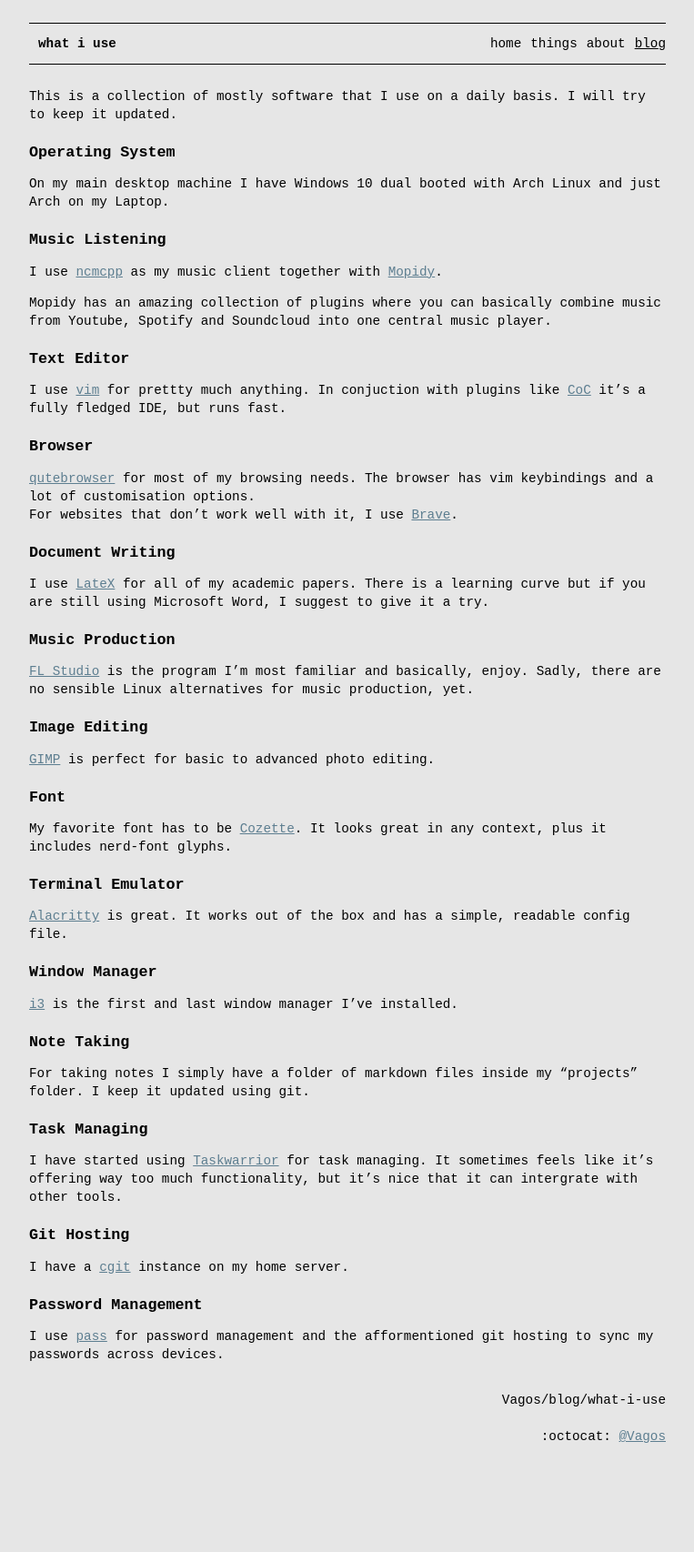
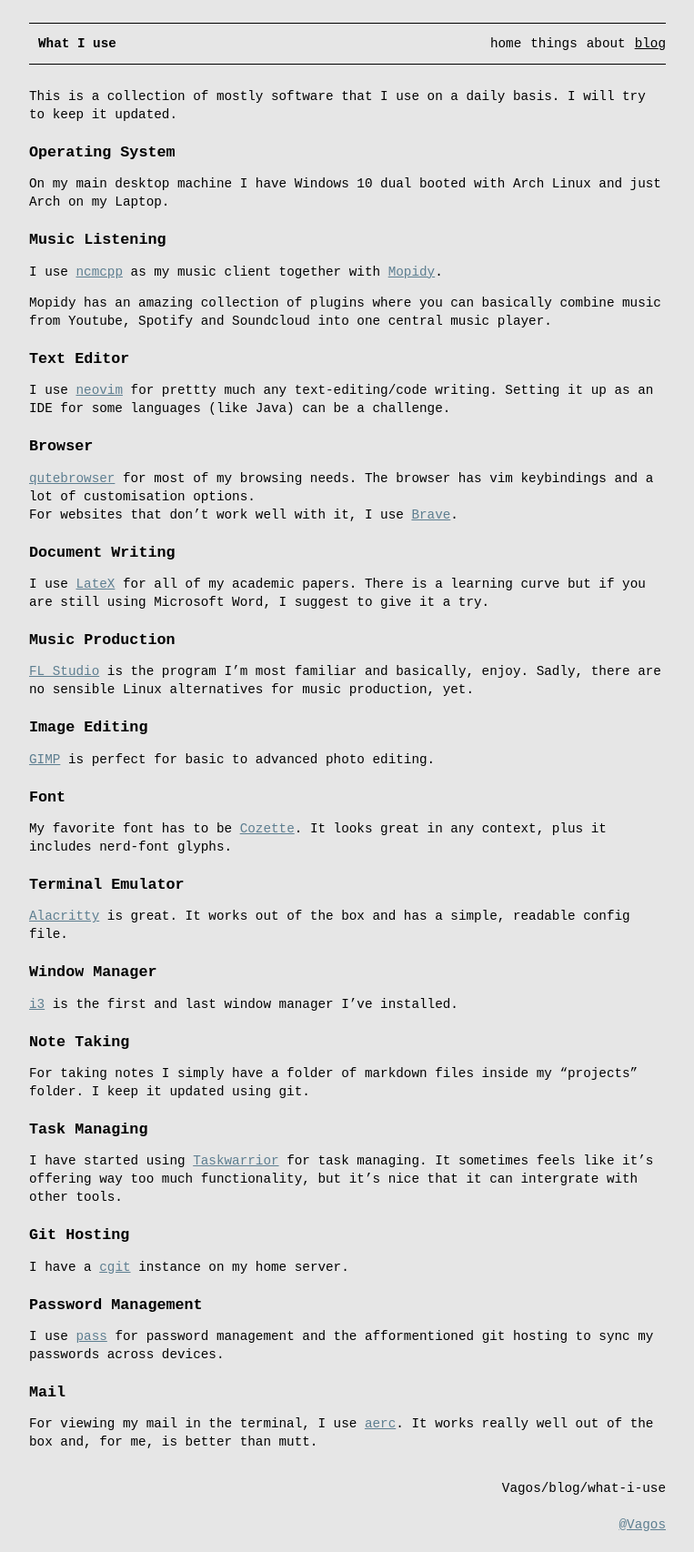
Before and after one commit to vagos/vagos.github.io, a Jekyll site: the page built from _blog/what-i-use.md, in a window 1280 px wide. Shown: the whole page at 91% size, without its empty margins (258-1021 px from the left). Built offline with Jekyll 4.4.1, drawn with Linux system fonts in a browser that asks for light colours; before the commit the page ends 1609 px from its top, so only the background shows below that.

Commit message:
fixed footer bug and added more what i use

```diff
--- a/_blog/what-i-use.md
+++ b/_blog/what-i-use.md
@@ -1,7 +1,7 @@
 ---
 layout: post
-title:  "what i use"
-description: what i use
+title:  "What I use"
+description: "What I use"
 date: 2023-03-06
 ---
 
@@ -19,7 +19,7 @@
 
 ### Text Editor
 
-I use [vim](https://github.com/vim/vim) for prettty much anything. In conjuction with plugins like [CoC](https://github.com/neoclide/coc.nvim) it's a fully fledged IDE, but runs fast.
+I use [neovim](https://neovim.io/) for prettty much any text-editing/code writing. Setting it up as an IDE for some languages (like Java) can be a challenge.
 
 ### Browser
 
@@ -65,3 +65,7 @@
 ### Password Management
 
 I use [pass](https://www.passwordstore.org/) for password management and the afformentioned git hosting to sync my passwords across devices.
+
+### Mail
+
+For viewing my mail in the terminal, I use [aerc](https://aerc-mail.org/). It works really well out of the box and, for me, is better than mutt.
--- a/_includes/footer.html
+++ b/_includes/footer.html
@@ -1,8 +1,10 @@
 <footer>
+
+    <a></a> <!-- Weird link tags were showing up in the footer, this is a hack to remove them -->
 
   {{ site.title }}{{ page.url | replace: ".html" "" | replace: " ", "-" }}
   <br><br>
-  {% if site.github_username and site.github_username != "" %} :octocat: <a href="https://github.com/{{site.github_username}}">@{{ site.github_username }}</a> {% endif %}
+  {% if site.github_username and site.github_username != "" %} <a href="https://github.com/{{site.github_username}}">@{{ site.github_username }}</a> {% endif %}
 
 </footer>
 
```
